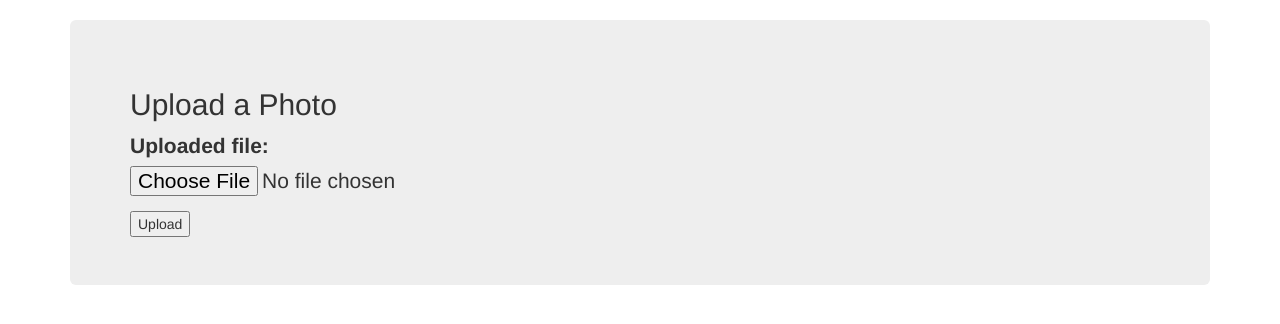
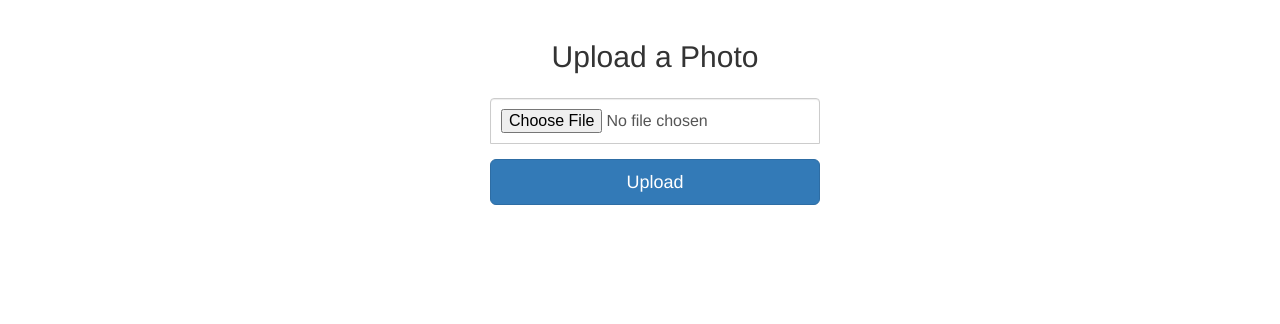
Before and after one commit to dondiimperial/photoupload, a Django app: page /upload in a window 1280 px wide. Shown: the part 52-376 px from the top of the page. Run offline with Django 3.2, Linux system fonts and the light colour scheme; the visitor is signed in with stand-in values (Sample User, id 1); some libraries are stand-ins or nearby versions.

Commit message:
1) Use postgresql database 2) Generate thumbnails and show them on the home page. Otherwise there is no way to properly lay it out.

```diff
--- a/photos/models.py
+++ b/photos/models.py
@@ -1,7 +1,14 @@
 from django.db import models
-from django.conf import settings
 
+import random
+import string
 # Create your models here.
+
+def generate_random_filename(instance, filename):
+    return 'photos/%s-%s' % (''.join(random.choice(string.ascii_letters + string.digits) for _ in range(50)), filename)
+
+
 class Photo(models.Model):
-    uploaded_file = models.ImageField(upload_to='photos/')
+    uploaded_file = models.ImageField(upload_to=generate_random_filename)
+    thumb_path = models.CharField(max_length=255, blank=True)
     uploaded_at = models.DateTimeField(auto_now_add=True)
--- a/photos/settings.py
+++ b/photos/settings.py
@@ -3,4 +3,7 @@
 from django.conf import settings
 
 """The directory where photos are saved"""
-SHOW_PER_PAGE = getattr(settings, 'PHOTOS_SHOW_PER_PAGE', 12)
+SHOW_PER_PAGE = getattr(settings, 'PHOTOS_SHOW_PER_PAGE', 24)
+
+"""Thumbnail dimensions in pixels (THUMNAIL_DIMENSION x THUMNAIL_DIMENSION)"""
+THUMNAIL_DIMENSION=360
--- a/photos/views.py
+++ b/photos/views.py
@@ -4,9 +4,12 @@ from django.urls import reverse
 from django.contrib.auth.decorators import login_required
 from django.core.paginator import Paginator
 from django.contrib import messages
+from django.conf import settings
+from PIL import Image
 from .forms import PhotoUploadForm
-from .models import Photo
-from .settings import SHOW_PER_PAGE
+from .models import Photo, generate_random_filename
+from .settings import SHOW_PER_PAGE, THUMNAIL_DIMENSION
+import os
 
 # Create your views here.
 def home(request):
@@ -26,7 +29,34 @@ def upload(request):
     if request.method == 'POST':
         form = PhotoUploadForm(request.POST, request.FILES)
         if form.is_valid():
-            form.save()
+            saved_photo = form.save()
+
+            uploaded_file_name = saved_photo.uploaded_file.name
+
+            # Generate thumbnail
+            image = Image.open(form.cleaned_data['uploaded_file'])
+
+            # Resize the smaller side to match the desired dimensions.
+            w, h = image.size
+            import math
+            scale_by = (THUMNAIL_DIMENSION / min(w, h))
+            scaled_image = image.resize((math.ceil(w * scale_by), math.ceil(h * scale_by)), Image.ANTIALIAS)
+
+            #crop at the center
+            resized_width, resized_height = scaled_image.size
+            left = (resized_width - THUMNAIL_DIMENSION) / 2 + 1
+            upper  = (resized_height - THUMNAIL_DIMENSION) / 2 + 1
+            right = left + THUMNAIL_DIMENSION
+            lower = upper + THUMNAIL_DIMENSION
+
+            cropped_image = scaled_image.crop((left, upper, right, lower))
+
+            cropped_image_file_name = generate_random_filename(None, 'thumb.' + uploaded_file_name.split('.')[-1])
+
+            cropped_image.save(os.path.join(settings.MEDIA_ROOT, cropped_image_file_name))
+            saved_photo.thumb_path = cropped_image_file_name
+            saved_photo.save()
+
             messages.info(request, 'Your photo has been uploaded.')
             return HttpResponseRedirect(reverse('photos:home'))
     else:
--- a/requirements.txt
+++ b/requirements.txt
@@ -1,4 +1,7 @@
 confusable-homoglyphs==2.0.2
 Django==2.0
 django-registration==2.3
+olefile==0.44
+Pillow==4.3.0
+psycopg2==2.7.3.2
 pytz==2017.3
--- a/static/css/style.css
+++ b/static/css/style.css
@@ -31,5 +31,21 @@ body {
     padding: 0 5px 0 5px;
 }
 .photo-container {
-    padding: 5px;
+    padding: 8px;
 }
+.photo-container, .photo-thumbnail {
+    width: 100%;
+}
+/* Small devices (tablets, 768px and up) */
+@media (min-width: 768px) {
+  .photo-container {
+      width: 50%;
+  }
+}
+
+/* Medium devices (desktops, 992px and up) */
+@media (min-width: 992px) {
+  .photo-container {
+      width: 33%;
+  }
+}
--- a/templates/base.html
+++ b/templates/base.html
@@ -30,7 +30,7 @@
 
       {% include 'navigation.html' %}
       <!-- Main component for a primary marketing message or call to action -->
-      <div class="jumbotron">
+      <div class="container text-center">
         {% if messages %}
         <div class="alert alert-success" role="alert">
           <ul class="messages">
--- a/templates/photos/upload.html
+++ b/templates/photos/upload.html
@@ -4,9 +4,14 @@
 
 {% block content %}
   <h2>Upload a Photo</h2>
-  <form method="post" enctype="multipart/form-data">
+  <form class="form-basic" method="post" enctype="multipart/form-data">
     {% csrf_token %}
-    {{ form.as_p }}
-    <button type="submit">Upload</button>
+    <div class="row {% if form.errors.email %}has-error{% endif %}">
+      <label for="id_uploaded_file" class="sr-only">Photo</label>
+      <input type="file" name="uploaded_file" class="form-control" required id="id_uploaded_file" />
+    </div>
+    <div class="row">
+      <button class="btn btn-lg btn-primary btn-block" type="submit">Upload</button>
+    </div>
   </form>
 {% endblock %}
```
Also changed, not shown: templates/photos/home.html (+17 -15 lines), templates/registration/registration_form.html (+8 -8 lines), photos/migrations/0001_initial.py, 1 other file.
